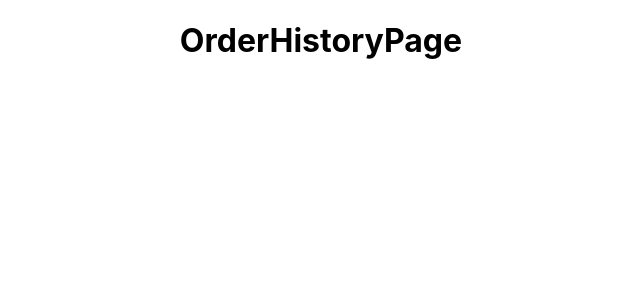
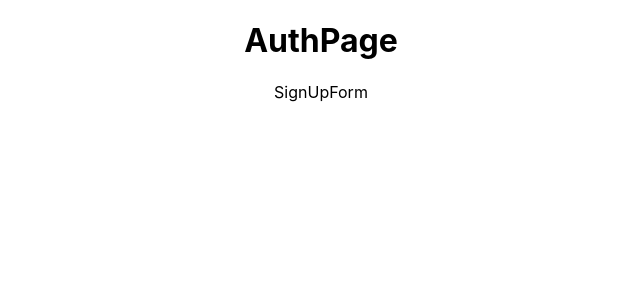
Before and after one commit to achasek/mern-infrastructure, a React (Create React App) app: page /orders in a window 1280 px wide. Shown: the top 300 px of the page, without its empty margins (319-959 px from the left). Built offline with nearby package versions, Linux system fonts and the light colour scheme.

Commit message:
adds SignUpForm

```diff
--- /dev/null
+++ b/src/components/NavBar/NavBar.jsx
@@ -0,0 +1,11 @@
+import { Link } from 'react-router-dom'
+
+export default function NavBar() {
+    return (
+        <nav>
+            <Link to="/orders">Order History</Link>
+            &nbsp; | &nbsp;
+            <Link to="/orders/new">New Order</Link>
+        </nav>
+    )
+}
--- /dev/null
+++ b/src/components/SignUpForm/SignUpForm.jsx
@@ -0,0 +1,12 @@
+import { Component } from 'react'
+
+export default class SignUpForm extends Component {
+
+    render() {
+        return(
+            <div>
+                SignUpForm
+            </div>
+        )
+    }
+}
--- a/src/pages/App/App.jsx
+++ b/src/pages/App/App.jsx
@@ -4,17 +4,21 @@ import './App.css';
 import AuthPage from '../AuthPage/AuthPage'
 import NewOrderPage from '../NewOrderPage/NewOrderPage'
 import OrderHistoryPage from '../OrderHistoryPage/OrderHistoryPage'
+import NavBar from '../../components/NavBar/NavBar'
 
 export default function App() {
-  const [user, setUser] = useState({})
+  const [user, setUser] = useState(null)
 
   return (
     <main className="App">
       { user ?
-        <Routes>
-          <Route path="/orders/new" element={<NewOrderPage />} />
-          <Route path="/orders" element={<OrderHistoryPage />} />
-        </Routes>
+        <>
+          <NavBar />
+          <Routes>
+            <Route path="/orders/new" element={<NewOrderPage />} />
+            <Route path="/orders" element={<OrderHistoryPage />} />
+          </Routes>
+        </>
         :
         <AuthPage />
       }
--- a/src/pages/AuthPage/AuthPage.jsx
+++ b/src/pages/AuthPage/AuthPage.jsx
@@ -1,3 +1,10 @@
+import SignUpForm from '../../components/SignUpForm/SignUpForm'
+
 export default function AuthPage() {
-    return <h1>AuthPage</h1>
+    return (
+        <main>
+            <h1>AuthPage</h1>
+            <SignUpForm />
+        </main>
+    )
 }
```
